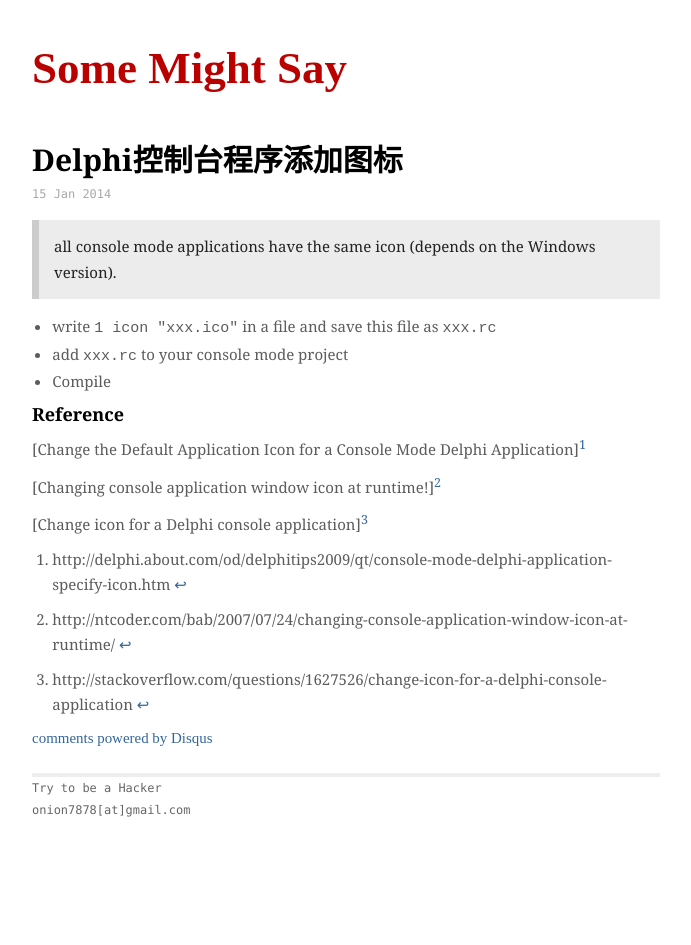
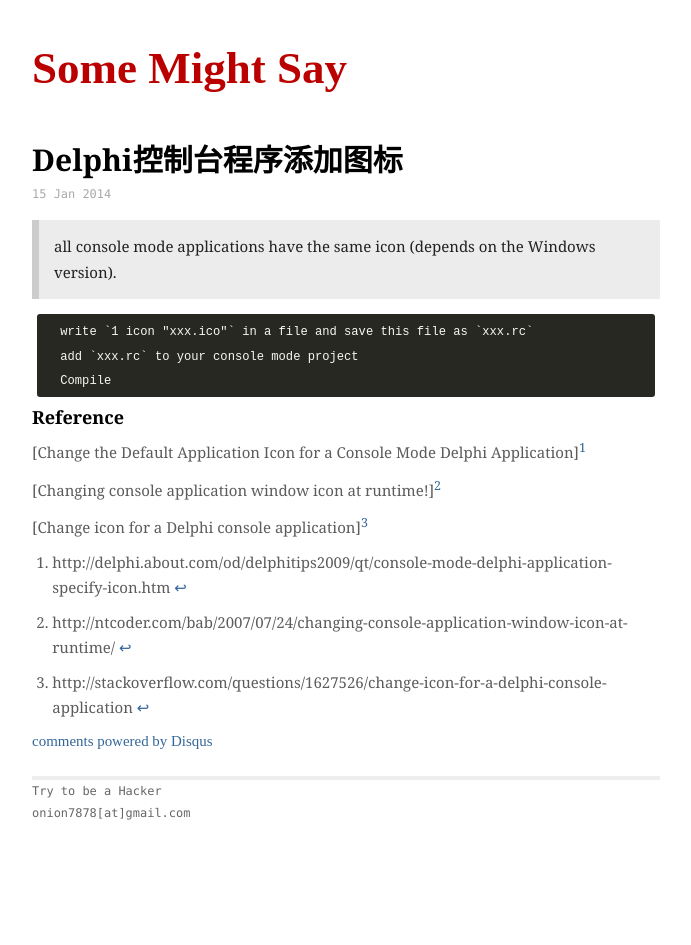
Before and after one commit to one3chens/somemightsay, a Jekyll site: the page built from _posts/Code/2014-01-15-add-icon-for-console-program.md, in a window 1280 px wide. Shown: the whole page, without its empty margins (294-985 px from the left). Built offline with Jekyll 4.4.1, drawn with Linux system fonts in a browser that asks for light colours; some web fonts are replaced; Markdown is read by kramdown in place of the engine named in the settings; comment, search, counter and statistics services are not loaded.

Commit message:
trim post

````diff
--- a/_posts/Code/2014-01-15-add-icon-for-console-program.md
+++ b/_posts/Code/2014-01-15-add-icon-for-console-program.md
@@ -7,14 +7,14 @@ tags: [delphi, code]
 
 ---
 
+> all console mode applications have the same icon (depends on the Windows version).
 
 
-> all console mode applications have the same icon (depends on the Windows version).
-
-- write `1 icon "xxx.ico"` in a file and save this file as `xxx.rc`
-- add `xxx.rc` to your console mode project
-- Compile
-
+```
+ write `1 icon "xxx.ico"` in a file and save this file as `xxx.rc`
+ add `xxx.rc` to your console mode project
+ Compile
+```
 
 #### Reference
 
````
Also changed, not shown: _posts/Code/2014-01-16-sublime-issues.md (+8 -5 lines).
